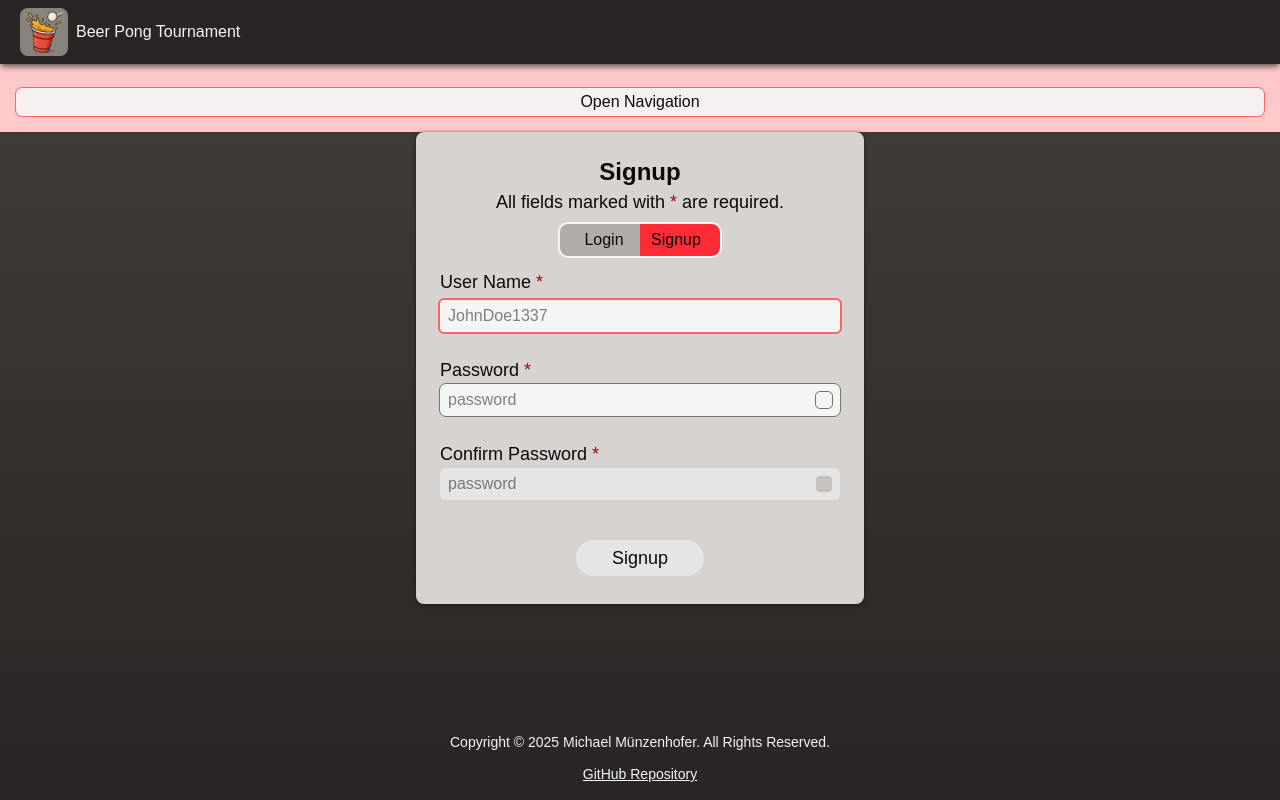
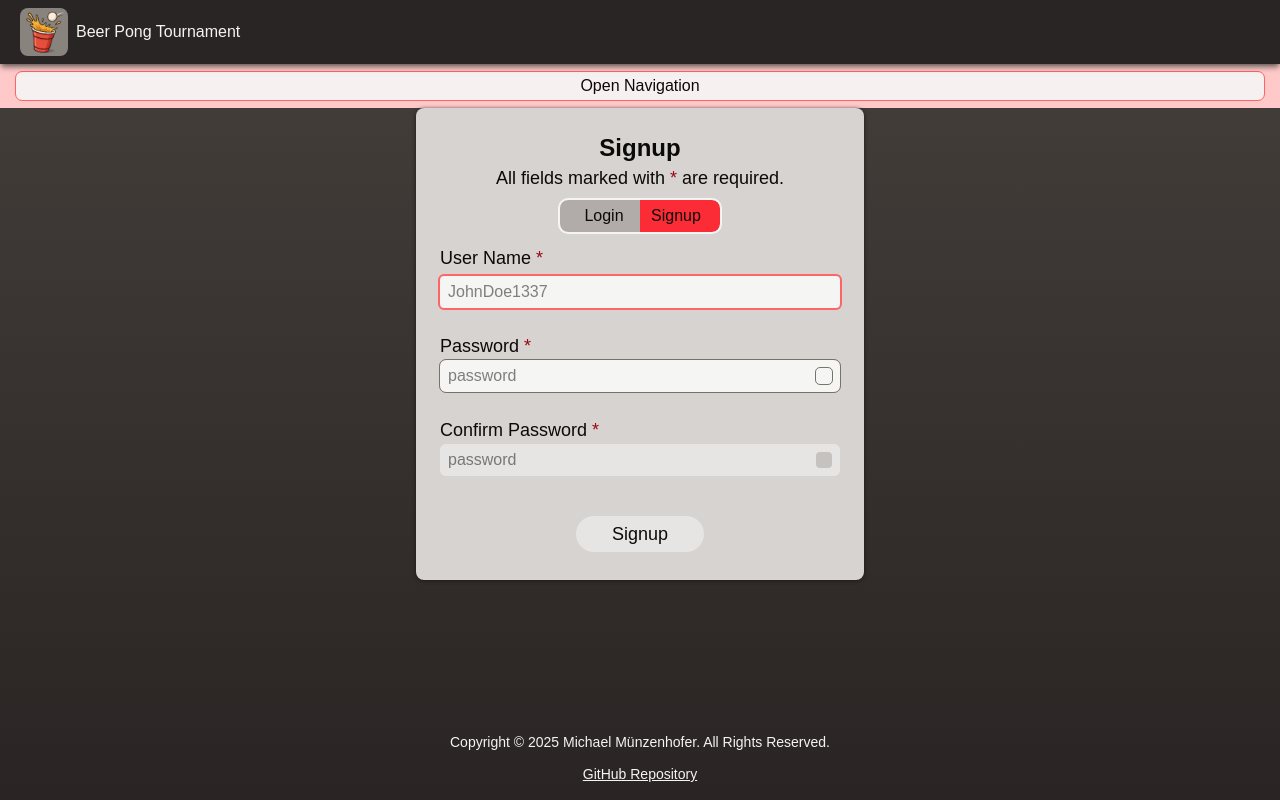
Before and after one commit to StackOverflowIsBetterThanAnyAI/beer-pong-tournament, a React (Vite) app: page / in a window 1280 px wide. Built offline with nearby package versions, Linux system fonts and the light colour scheme.

Commit message:
animate link expansion

```diff
--- a/src/components/navigation/NavigationLinks.tsx
+++ b/src/components/navigation/NavigationLinks.tsx
@@ -51,11 +51,18 @@ const NavigationLinks = () => {
     })
 
     return (
-        <nav className="flex flex-col gap-1 bg-red-200 text-stone-950 w-full p-4">
+        <nav
+            className={`flex flex-col gap-1 bg-red-200 text-stone-950 w-full p-4 transition-all duration-300 ${
+                isNavigationExpanded ? 'pt-6' : 'py-2'
+            }`}
+        >
             {isNavigationExpanded ? routes : null}
             <button
                 onClick={handleClick}
-                className="bg-stone-100/90 outline outline-red-400 text-normal rounded-md mt-2 p-0.5 focus-visible:bg-stone-50 hover:bg-red-100 active:bg-red-200"
+                className={`bg-stone-100/90 outline outline-red-400 text-normal rounded-md p-0.5 focus-visible:bg-stone-50 hover:bg-red-100 active:bg-red-200
+                    transition-all duration-300 ${
+                        isNavigationExpanded ? 'mt-2' : 'mt-0'
+                    }`}
             >
                 {isNavigationExpanded ? 'Close' : 'Open'} Navigation
             </button>
```
